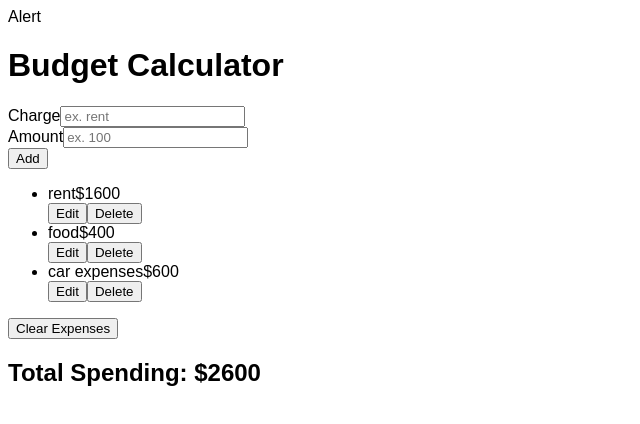
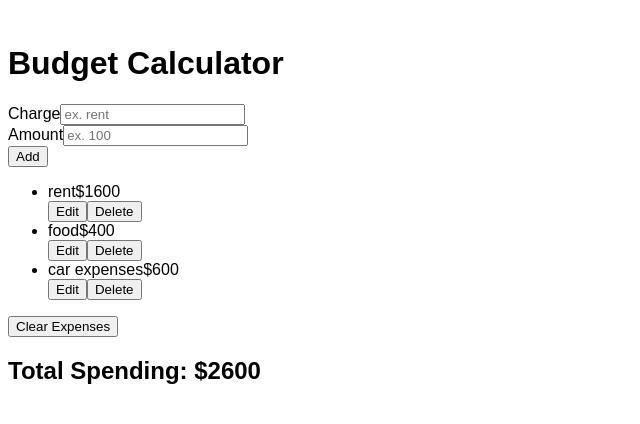
Before and after one commit to apcurran/budget-calculator-react-hooks, a React (Create React App) app: page / in a window 1280 px wide. Shown: the top 424 px of the page, without its empty margins (0-640 px from the left). Built offline with nearby package versions, Linux system fonts and the light colour scheme.

Commit message:
Added alert logic

```diff
--- a/src/App.js
+++ b/src/App.js
@@ -17,6 +17,7 @@ function App() {
   const [charge, setCharge] = useState("");
   // Single additional amount
   const [amount, setAmount] = useState("");
+  const [alert, setAlert] = useState({ show: false });
 
   function handleCharge(event) {
     setCharge(event.target.value);
@@ -29,7 +30,12 @@ function App() {
   function handleSubmit(event) {
     event.preventDefault();
 
-    if (charge === "" || amount < 0) return;
+    // Check for invalid data first
+    if (charge === "" || amount < 0) {
+      handleAlert({ type: "danger", text: "Please check that your charge is not empty, and the amount value is greater than zero." });
+
+      return;
+    }
 
     const newExpense = {
       id: uuidv4(),
@@ -40,10 +46,20 @@ function App() {
     setExpenses([...expenses, newExpense]);
     setCharge("");
     setAmount("");
+    handleAlert({ type: "success", text: "Item added" })
+  }
+
+  function handleAlert({ type, text }) {
+    setAlert({ show: true, type, text });
+
+    setTimeout(() => {
+      setAlert({ show: false });
+    }, 4000);
   }
 
   return (
     <div className="App">
+      {alert.show && <FormAlert type={alert.type} text={alert.text} />}
       <FormAlert />
       <h1>Budget Calculator</h1>
       <main className="main">
--- a/src/components/FormAlert.js
+++ b/src/components/FormAlert.js
@@ -1,9 +1,11 @@
 import React from 'react'
 
-export default function FormAlert() {
+export default function FormAlert({ type, text }) {
+
+
     return (
-        <div>
-            Alert
+        <div className={`alert alert--${type}`}>
+            {text}
         </div>
     )
 }
--- a/src/index.css
+++ b/src/index.css
@@ -1,3 +1,15 @@
 body {
   font-family: sans-serif;
 }
+
+.alert {
+  padding: .5rem 1.5rem;
+}
+
+.alert--danger {
+  background-color: red;
+}
+
+.alert--success {
+  background-color: lightgreen;
+}
```
